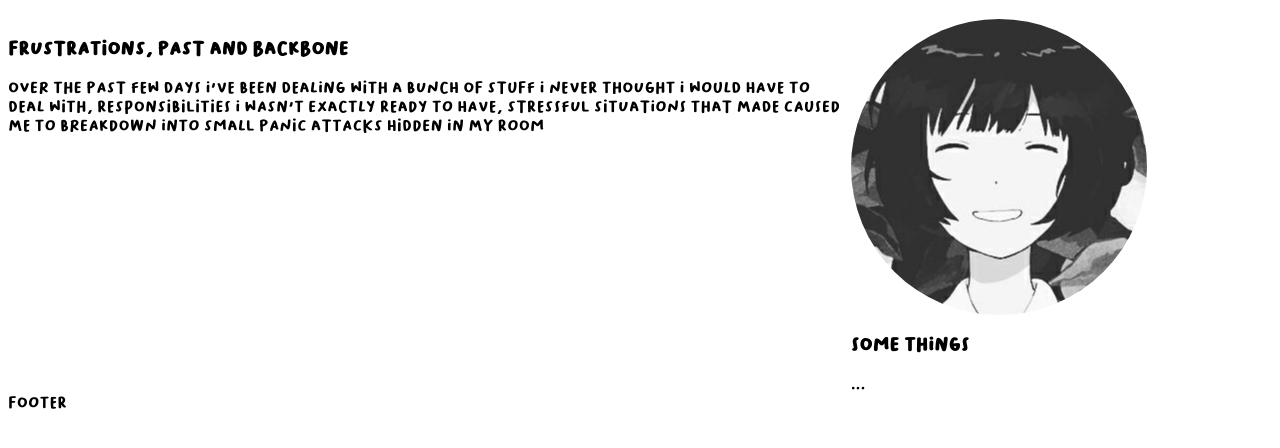
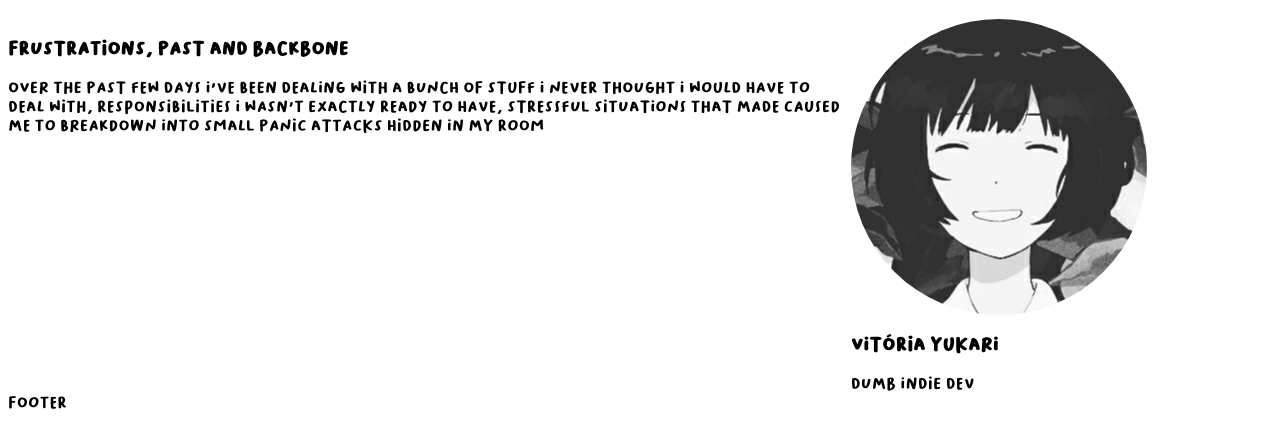
Before and after one commit to vitoriayukari/site, a plain HTML site: page blog.html in a window 1280 px wide. Shown: the part 70-518 px from the top of the page. Drawn offline with Linux system fonts and the light colour scheme; files whose address does not match are found by name.

Commit message:
Update blog.html

```diff
--- a/blog.html
+++ b/blog.html
@@ -38,8 +38,8 @@ url("baksosapi-webfont.ttf");
   </div>
   <div class="sidebar">
       <img src="yukari.png">
-    <h3>Some things</h3>
-    ...
+    <h3>Vitória Yukari</h3>
+    dumb indie dev
   </div>
   <div class="footer">Footer</div>
 </div>
```
